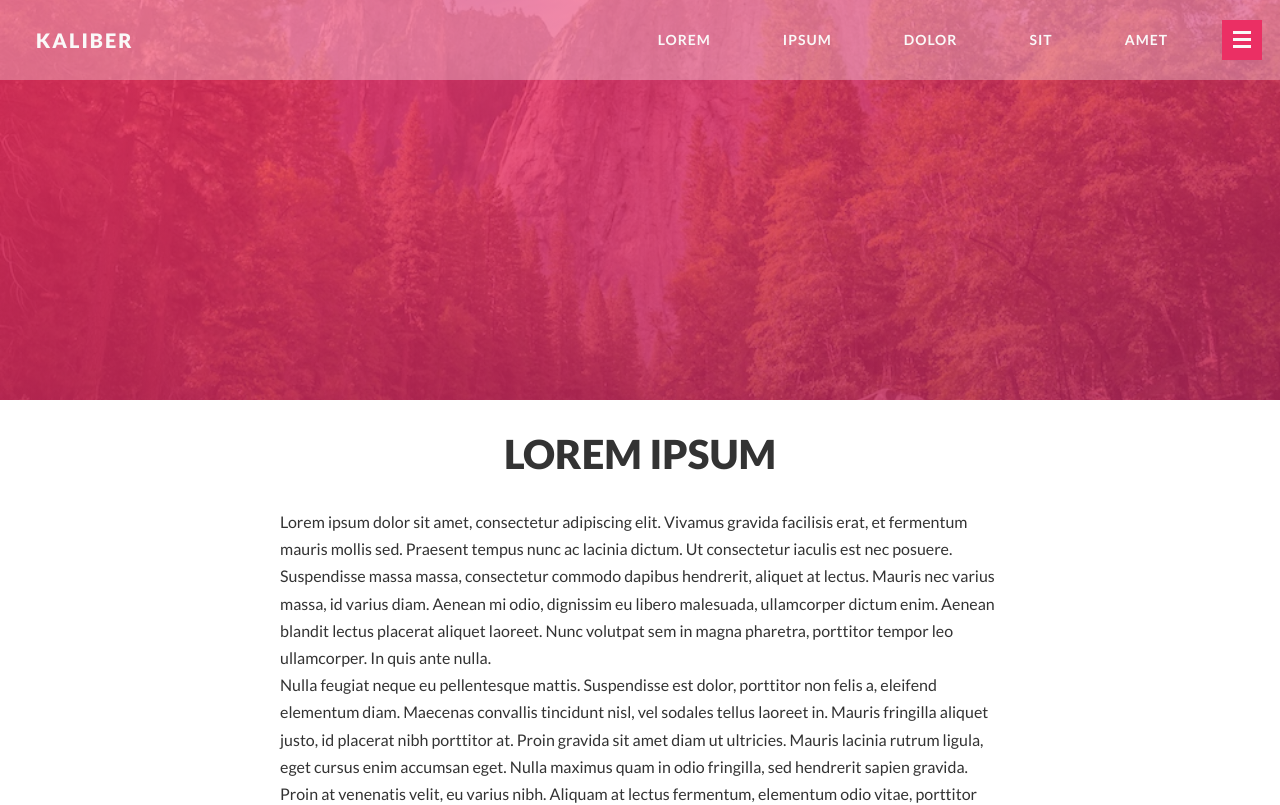
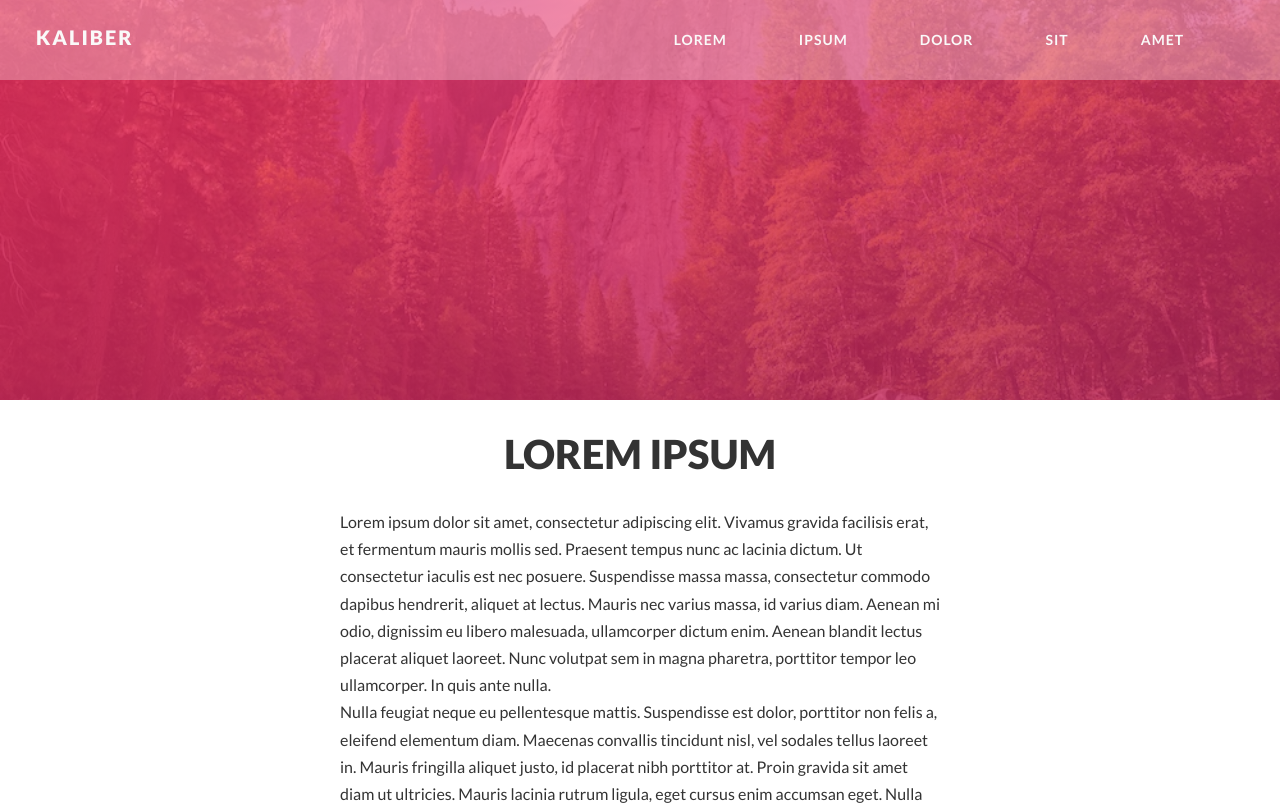
Before and after one commit to madebymilly/interactive-nav, a React (Create React App) app: page / in a window 1280 px wide. Shown: the top 805 px of the page. Built offline with nearby package versions, Linux system fonts and the light colour scheme.

Commit message:
add scroll functionality and styling on scroll

```diff
--- a/src/components/Header.js
+++ b/src/components/Header.js
@@ -1,33 +1,59 @@
-import React from 'react';
-
-import headerImage from '../img/header-1-large.jpg';
-
-// TODO: move nav to sep component?!
+import React, { useState, useEffect, useRef } from 'react';
+import { useInView } from 'react-intersection-observer';
+import useScrollingUp from '../hooks/useScrollingUp';
+import useScrollingDown from '../hooks/useScrollingDown';
 
 function Header() {
+
+  const scrolledUp = useScrollingUp()
+  const scrolledDown = useScrollingDown()
+
+  const [headerHeight, setHeaderHeight] = useState(0);
+  const headerRef = useRef(null)
+
+  useEffect(() => {
+    setHeaderHeight(headerRef.current.clientHeight);
+  }, []);
+
+  const { ref, inView, entry } = useInView({
+    rootMargin: '-' + headerHeight + 'px'
+  });
+
+  let up = false;
+  let down = false;
+
+  if (!inView && scrolledUp) {
+    up = true;
+  } else if (!inView && scrolledDown) {
+    down = true;
+  }
+
   return (
     <header className="header">
-      <div className={`header__nav-bar`}>
-      {/* <div className={`header__nav-bar header__nav-bar--dark`}> */}
+      <div
+        className={`header__nav-bar ${up ? 'header__nav-bar--dark' : ''} ${down ? 'header__nav-bar--hidden' : ''}`}
+        ref={headerRef}
+      >
         <a href="/" className="header__logo">
           KALIBER
         </a>
+
         <div className="navigation">
-          {/* <nav className={`nav ${up ? 'stickyNavUp' : ''} ${down ? 'stickyNavDown' : ''}`}>navigation</nav> */}
           <nav className="navigation__list">
-            <a href="#" className="navigation__item">Lorem</a>
-            <a href="#" className="navigation__item">Ipsum</a>
-            <a href="#" className="navigation__item">Dolor</a>
-            <a href="#" className="navigation__item">Sit</a>
-            <a href="#" className="navigation__item">Amet</a>
+            <a href="#lorem" className="navigation__item">Lorem</a>
+            <a href="#ipsum" className="navigation__item">Ipsum</a>
+            <a href="#dolor" className="navigation__item">Dolor</a>
+            <a href="#sit" className="navigation__item">Sit</a>
+            <a href="#amet" className="navigation__item">Amet</a>
           </nav>
-          <button className="navigation__button">
-            <span className="navigation__icon">&nbsp;</span>
-          </button>
         </div>
 
+        <button className="header__button">
+          <span className="header__icon">&nbsp;</span>
+        </button>
+
       </div>
-      <div className="header__image-container"></div>
+      <div className="header__image-container" ref={ref}></div>
     </header>
   );
 }
--- /dev/null
+++ b/src/hooks/useScrollingDown.js
@@ -0,0 +1,25 @@
+import { useEffect, useState } from 'react'
+import { off, on } from '../utils'
+/**
+ * useScrollingUp custom react hook
+ * @returns {boolean}
+ */
+const useScrollingDown = () => {
+  let prevScroll = window.pageYOffset
+  const [scrollingUp, setScrollingUp] = useState(false)
+  const handleScroll = () => {
+    const currScroll = window.pageYOffset
+    const isScrolled = prevScroll < currScroll
+    setScrollingUp(isScrolled)
+    prevScroll = currScroll
+  }
+  useEffect(() => {
+    on(window, 'scroll', handleScroll, { passive: true })
+    return () => {
+      off(window, 'scroll', handleScroll, { passive: true })
+    }
+  }, [])
+  return scrollingUp
+}
+
+export default useScrollingDown
--- /dev/null
+++ b/src/hooks/useScrollingUp.js
@@ -0,0 +1,25 @@
+import { useEffect, useState } from 'react'
+import { off, on } from '../utils'
+/**
+ * useScrollingUp custom react hook
+ * @returns {boolean}
+ */
+const useScrollingUp = () => {
+  let prevScroll = window.pageYOffset
+  const [scrollingUp, setScrollingUp] = useState(false)
+  const handleScroll = () => {
+    const currScroll = window.pageYOffset
+    const isScrolled = prevScroll > currScroll
+    setScrollingUp(isScrolled)
+    prevScroll = currScroll
+  }
+  useEffect(() => {
+    on(window, 'scroll', handleScroll, { passive: true })
+    return () => {
+      off(window, 'scroll', handleScroll, { passive: true })
+    }
+  }, [])
+  return scrollingUp
+}
+
+export default useScrollingUp
--- a/src/sass/_content.scss
+++ b/src/sass/_content.scss
@@ -1,9 +1,9 @@
 .content {
-  max-width: 72rem;
+  max-width: 60rem;
   margin: 2rem auto;
 
   @include respond-to(tab-port) {
-    padding: 0 4rem;
+    padding: 0 12rem;
   }
 
   @include respond-to(phone) {
--- a/src/sass/_header.scss
+++ b/src/sass/_header.scss
@@ -7,18 +7,52 @@
     width: 100%;
     height: 8rem;
     z-index: 1;
+    transition: top 1s;
 
     background-color: rgba(255,255,255,0.3);
 
     display: flex;
     align-items: center;
+    justify-content: flex-end;
 
-    &--dark {
-      background-color: $color-primary-dark;
+    @include respond-to(no-phone) {
+      &--dark {
+        background-color: $color-primary-dark;
+
+        .header__button {
+          visibility: visible;
+          opacity: 1;
+          transition: background-color .3s ease, visibility 0s linear 0s, opacity .3s;
+        }
+
+        .navigation {
+          margin-right: 6rem;
+        }
+      }
+
+      &--hidden {
+        top: -8rem;
+
+        .header__button {
+          visibility: visible;
+          opacity: 1;
+          position: fixed;
+          top: 0;
+          right: 0;
+          transition: background-color .3s ease, visibility 0s linear 0s, opacity .3s;
+        }
+
+        .header__logo {
+          color: $color-grey-dark-2;
+        }
+      }
     }
   }
 
   &__logo {
+    position: fixed;
+    top: 2rem;
+    left: 0;
     margin-right: auto;
     padding: 0 3.6rem;
     font-size: 2rem;
@@ -26,10 +60,12 @@
     color: $color-grey-light-1;
     letter-spacing: 2px;
     text-decoration: none;
-    transition: all .2s ease;
+    transition: transform 0.3s ease, color 0.6s ease;
 
     @include respond-to(tab-port) {
       padding: 0 2rem;
+      font-size: 1.8rem;
+      top: 2.4rem;
     }
 
     &:hover,
@@ -51,4 +87,68 @@
     background-position: center;
   }
 
+  &__button {
+    visibility: hidden;
+    opacity: 0;
+    position: fixed;
+    top: 0;
+    right: 0;
+    width: 4rem;
+    height: 4rem;
+    background-color: $color-primary;
+    border: 0;
+    margin: 2rem 1.8rem 0;
+    cursor: pointer;
+    transition: background-color .3s ease, visibility 0s linear .3s, opacity .3s ease;
+    overflow: hidden;
+
+    &:hover {
+      background-color: $color-primary-dark;
+    }
+
+    @include respond-to(tab-port) {
+      margin: 0 1rem;
+    }
+
+  }
+
+  &__icon {
+    position: relative;
+    margin-top: 1.1rem;
+
+    &,
+    &::before,
+    &::after {
+      width: 2rem;
+      height: 3px;
+      background-color: $color-grey-light-1;
+      display: inline-block;
+    }
+
+    &::before,
+    &::after {
+      content: "";
+      position: absolute;
+      left: 0;
+      transition: all .3s;
+    }
+
+    &::before { top: -.8rem; }
+    &::after { top: .8rem; }
+  }
+
+  &__button:active &__icon::before {
+    top: 0;
+    transform: rotate(135deg);
+  }
+
+  &__button:active &__icon::after {
+    top: 0;
+    transform: rotate(-135deg);
+  }
+
+  &__button:active &__icon {
+    background-color: transparent;
+  }
+
 }
--- a/src/sass/_mixins.scss
+++ b/src/sass/_mixins.scss
@@ -24,4 +24,8 @@
   @if $breakpoint == big {
     @media only screen and (min-width: 112.5em) { @content }; // 1800px
   }
+
+  @if $breakpoint == no-phone {
+    @media only screen and (min-width: 37.5em) { @content }; // 600px
+  }
 }
--- a/src/sass/_navigation.scss
+++ b/src/sass/_navigation.scss
@@ -1,8 +1,9 @@
 .navigation {
 
   display: flex;
-  //justify-content: space-between;
-  //align-items: center;
+  margin-right: 6rem;
+  // margin-right: 0;
+  // transition: margin 0.5s ease 1s;
 
   &__list {
     display: flex;
@@ -69,63 +70,6 @@
     }
   }
 
-  &__button {
-    position: relative;
-    width: 4rem;
-    height: 4rem;
-    background-color: $color-primary;
-    border: 0;
-    margin: 0 1.8rem;
-    cursor: pointer;
-    transition: background-color 0.2s ease;
 
-    &:hover {
-      background-color: $color-primary-dark;
-    }
-
-    @include respond-to(tab-port) {
-      margin: 0 1rem;
-    }
-
-  }
-
-  &__icon {
-    position: relative;
-    margin-top: 1rem;
-
-    &,
-    &::before,
-    &::after {
-      width: 1.8rem;
-      height: 3px;
-      background-color: $color-grey-light-1;
-      display: inline-block;
-    }
-
-    &::before,
-    &::after {
-      content: "";
-      position: absolute;
-      left: 0;
-      transition: all .2s;
-    }
-
-    &::before { top: -.7rem; }
-    &::after { top: .7rem; }
-  }
-
-  &__button:active &__icon::before {
-    top: 0;
-    transform: rotate(135deg);
-  }
-
-  &__button:active &__icon::after {
-    top: 0;
-    transform: rotate(-135deg);
-  }
-
-  &__button:active &__icon {
-    background-color: transparent;
-  }
 
 }
--- /dev/null
+++ b/src/utils.js
@@ -0,0 +1,7 @@
+export function on(obj, ...args) {
+  obj.addEventListener(...args)
+}
+
+export function off(obj, ...args) {
+  obj.removeEventListener(...args)
+}
```
